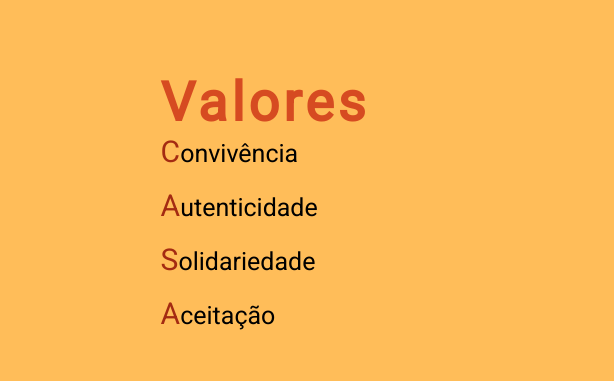
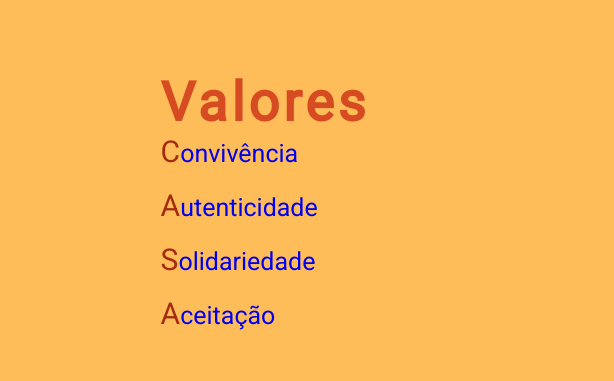
Before and after one commit to MarquinCss/CASA-FAM-LIAS, a plain HTML site: page index.html in a window 1280 px wide. Shown: the part 1940-2321 px from the top of the page, 0-614 px from the left. Drawn offline with nearby package versions, Linux system fonts and the light colour scheme.

Commit message:
Update index.html

```diff
--- a/index.html
+++ b/index.html
@@ -99,10 +99,10 @@ data-aos-easing="ease-in-sine" class="valores">
 
  <h1 class="val">Valores</h1>
 
-	 <p id="valo"> <a href="rafael.html"></a><span>C</span>onvivência</p><br> </a>
-	<p> <a href="evelyn.html"></a><span>A</span>utenticidade</p><br> </a>
-	  <p> <a href="bianca.html"></a> <span>S</span>olidariedade</p><br> </a>
-<p> <a href="marco.html"></a><span>A</span>ceitação</p><br></a>
+	<p id="valo"><a href="rafael.html"><span>C</span>onvivência</a></p><br>
+<p><a href="evelyn.html"><span>A</span>utenticidade</a></p><br>
+<p><a href="bianca.html"><span>S</span>olidariedade</a></p><br>
+<p><a href="marco.html"><span>A</span>ceitação</a></p><br>
 </div>
 </div>
   </section>
```
